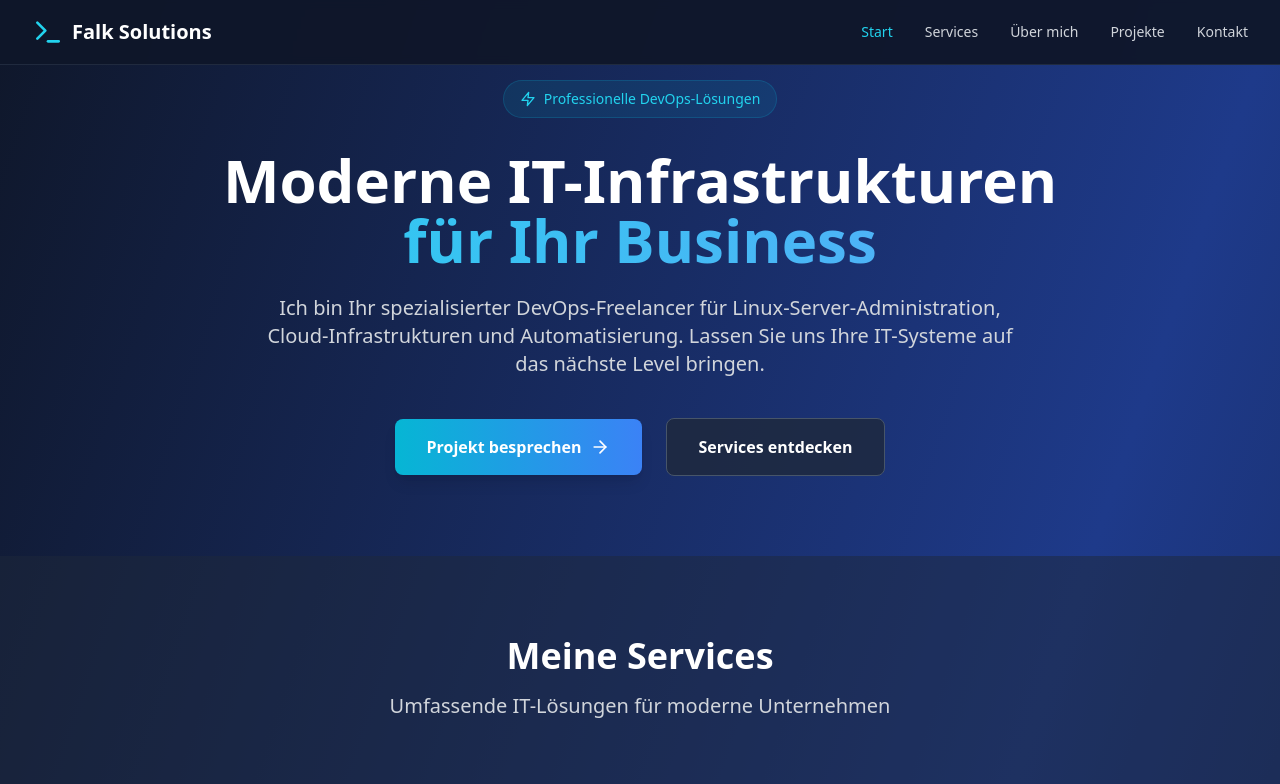
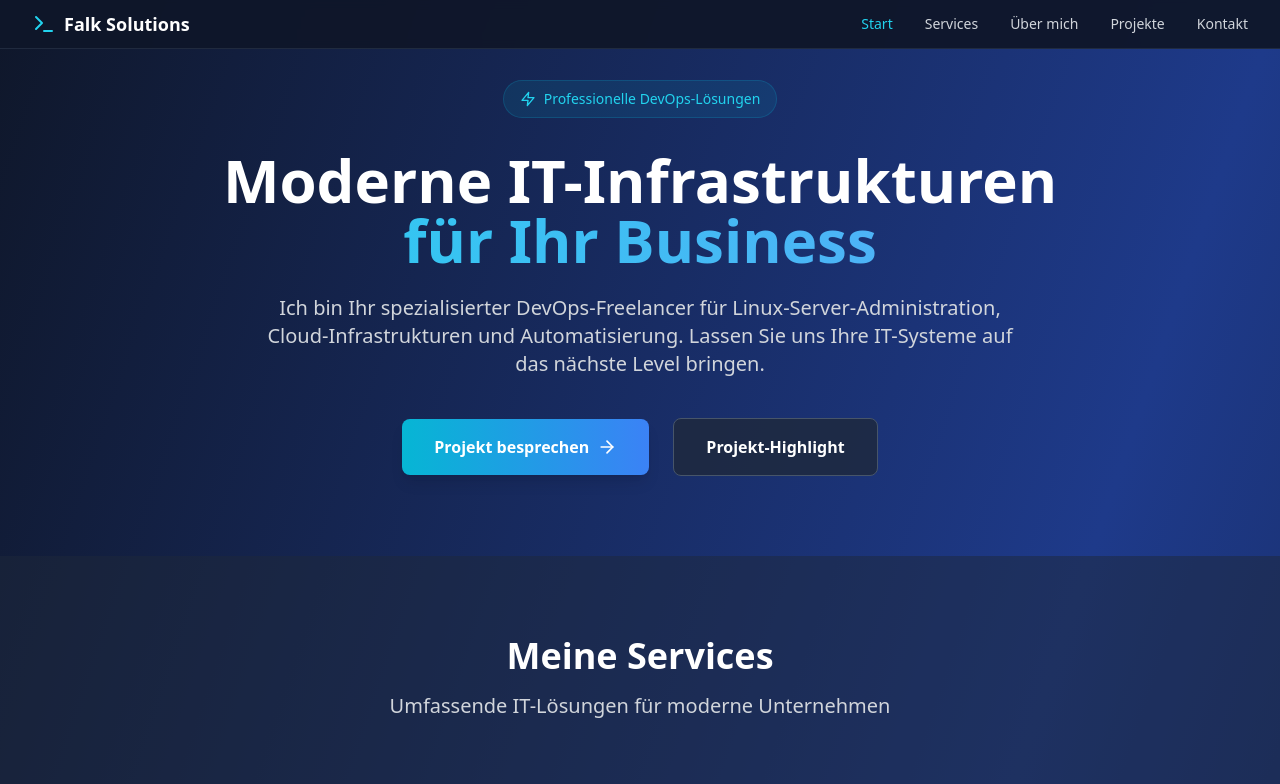
Before and after one commit to Spooky365/react2, a React (Vite) app: page / in a window 1280 px wide. Shown: the top 784 px of the page. Built offline with nearby package versions, Linux system fonts and the light colour scheme.

Commit message:
contentchange10

```diff
--- a/src/App.tsx
+++ b/src/App.tsx
@@ -19,7 +19,7 @@ import {
   Power,
   TrendingUp,
   Smile,
-  Phone // Telefon-Icon importiert
+  Phone
 } from 'lucide-react';
 
 function App() {
@@ -76,12 +76,14 @@ function App() {
   return (
     <div className="min-h-screen bg-gradient-to-br from-slate-900 via-blue-900 to-slate-900">
       {/* Navigation */}
+      {/* GEÄNDERT: Höhe der Navigationsleiste reduziert */}
       <nav className="fixed top-0 left-0 right-0 bg-slate-900/95 backdrop-blur-sm border-b border-slate-700/50 z-50">
         <div className="max-w-7xl mx-auto px-4 sm:px-6 lg:px-8">
-          <div className="flex justify-between items-center h-16">
+          <div className="flex justify-between items-center h-12"> {/* Höhe von h-16 auf h-12 reduziert */}
             <div className="flex items-center space-x-2">
-              <Terminal className="h-8 w-8 text-cyan-400" />
-              <span className="text-xl font-bold text-white">Falk Solutions</span>
+              {/* Logo und Textgröße für die neue Höhe angepasst */}
+              <Terminal className="h-6 w-6 text-cyan-400" />
+              <span className="text-lg font-bold text-white">Falk Solutions</span>
             </div>
 
             <div className="hidden md:flex items-center space-x-8">
@@ -173,11 +175,12 @@ function App() {
                 <ArrowRight className="ml-2 h-5 w-5" />
               </button>
 
+              {/* GEÄNDERT: Buttontext und onClick-Funktion */}
               <button
-                onClick={() => scrollToSection('services')}
+                onClick={() => scrollToSection('projects')}
                 className="inline-flex items-center px-8 py-4 bg-slate-800/80 text-white font-semibold rounded-lg hover:bg-slate-700 transition-all border border-slate-600"
               >
-                Services entdecken
+                Projekt-Highlight
               </button>
             </div>
           </div>
@@ -253,7 +256,6 @@ function App() {
               </div>
 
               <div className="mt-8 grid grid-cols-2 gap-6">
-                {/* GEÄNDERT: Inhalt und Animation hinzugefügt */}
                 <div className="bg-slate-800/50 rounded-lg p-4 border border-slate-700/50 transition-all hover:transform hover:scale-105 hover:border-cyan-500/50">
                   <div className="flex items-center text-2xl font-bold text-cyan-400 mb-1">
                     24/7
@@ -262,7 +264,6 @@ function App() {
                   <div className="text-sm text-gray-400">Erreichbar</div>
                 </div>
 
-                {/* GEÄNDERT: Animation hinzugefügt */}
                 <div className="bg-slate-800/50 rounded-lg p-4 border border-slate-700/50 transition-all hover:transform hover:scale-105 hover:border-cyan-500/50">
                   <div className="flex items-center text-2xl font-bold text-cyan-400 mb-1">
                     100%
@@ -273,7 +274,6 @@ function App() {
               </div>
             </div>
 
-            {/* GEÄNDERT: Animation hinzugefügt */}
             <div className="bg-slate-800/50 rounded-xl p-8 border border-slate-700/50 transition-all hover:transform hover:scale-105 hover:border-cyan-500/50">
               <h3 className="text-xl font-bold text-white mb-6">Expertise</h3>
 
@@ -313,7 +313,6 @@ function App() {
           </div>
 
           <div className="flex justify-center">
-            {/* GEÄNDERT: Animation hinzugefügt */}
             <div className="max-w-4xl w-full bg-slate-900/80 backdrop-blur-sm border border-slate-700/50 rounded-xl p-8 hover:border-cyan-500/50 transition-all hover:transform hover:scale-105">
               <h3 className="text-2xl font-bold text-white mb-4">
                 Vollautomatisierte CI/CD-Pipeline für eine React Webapp
```
